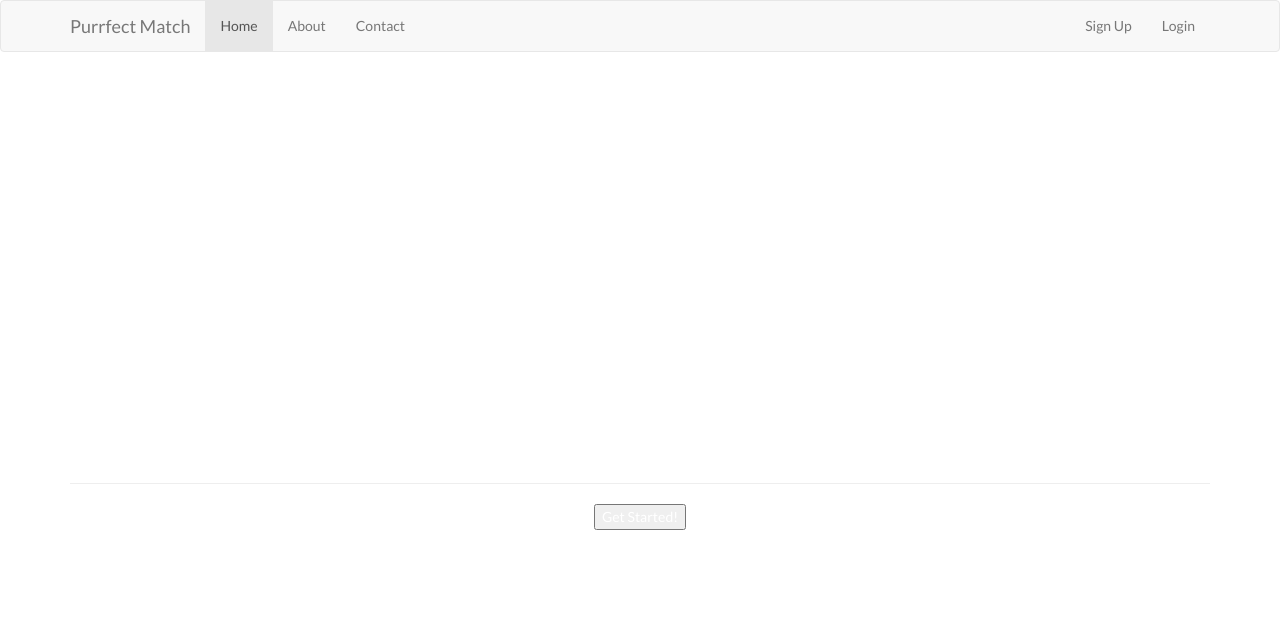
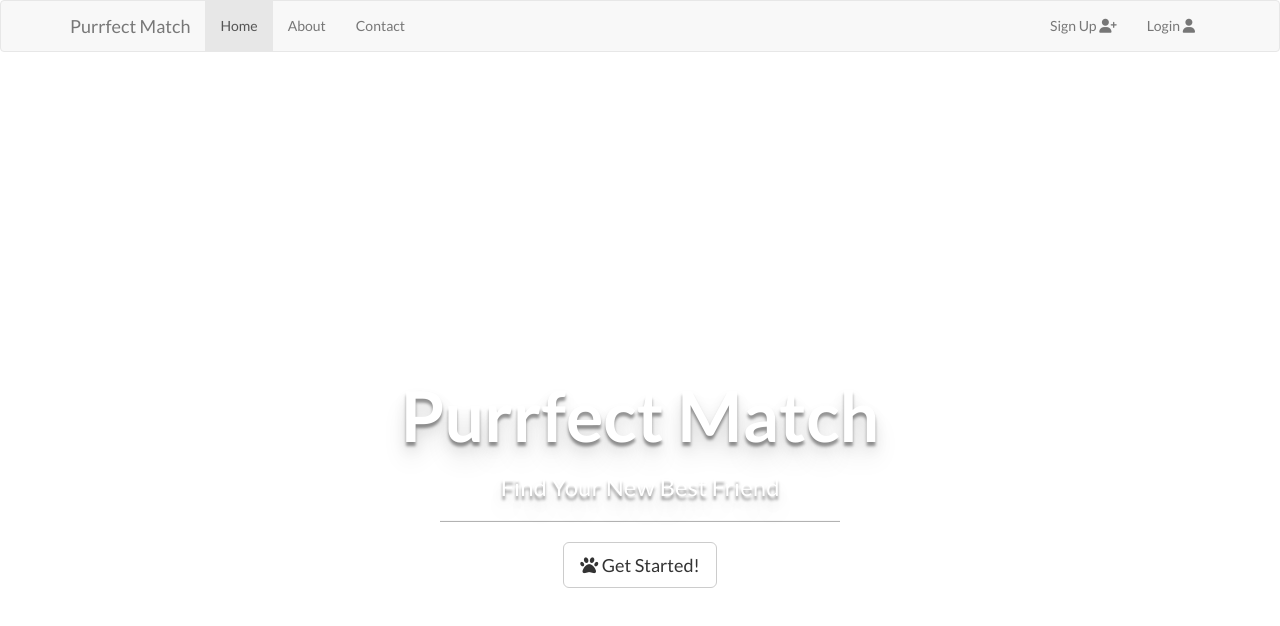
Before and after one commit to kate758/bootstrap_cats, a plain HTML site: page index.html in a window 1280 px wide. Drawn offline with nearby package versions, Linux system fonts and the light colour scheme.

Commit message:
Completed exercise

```diff
--- a/index.html
+++ b/index.html
@@ -11,9 +11,11 @@
     <!-- Bootstrap CDN : copied from https://www.bootstrapcdn.com/-->
     <link rel="stylesheet" type="text/css" href="https://maxcdn.bootstrapcdn.com/bootstrap/3.3.7/css/bootstrap.min.css">
     <!-- Javascript CDN : copied from https://www.bootstrapcdn.com/ -->
-    <link rel="stylesheet" type="text/javascript" href="https://maxcdn.bootstrapcdn.com/bootstrap/3.3.7/js/bootstrap.min.js">
+    <script src="https://maxcdn.bootstrapcdn.com/bootstrap/3.3.7/js/bootstrap.min.js" integrity="sha384-Tc5IQib027qvyjSMfHjOMaLkfuWVxZxUPnCJA7l2mCWNIpG9mGCD8wGNIcPD7Txa" crossorigin="anonymous"></script>
     <!--link to my stylesheet: comes after bootstrap, javascript, and jQuery-->
     <link rel="stylesheet" type="text/css" href="./style.css">
+    <!-- Font Awesome CDN -->
+    <script src="https://use.fontawesome.com/c0889cbc4a.js"></script>
 
   </head>
 
@@ -60,8 +62,8 @@
           <button type="submit" class="btn btn-default">Submit</button>
         </form> -->
         <ul class="nav navbar-nav navbar-right">
-          <li><a href="#">Sign Up</a></li>
-          <li><a href="#">Login</a></li>
+          <li><a href="#">Sign Up <i class="fa fa-user-plus" aria-hidden="true"></i></a></li> <!--Fronm Font Awesome-->
+          <li><a href="#">Login <i class="fa fa-user" aria-hidden="true"></i></a></li>
 
           <!-- <li class="dropdown">
             <a href="#" class="dropdown-toggle" data-toggle="dropdown" role="button" aria-haspopup="true" aria-expanded="false">Dropdown <span class="caret"></span></a>
@@ -87,7 +89,7 @@
             <h1>Purrfect Match</h1>
             <h3>Find Your New Best Friend</h3>
             <hr>
-            <button type="btn btn-default btn-lg" name="button">Get Started!</button> <!--bootstrap button-->
+            <button class="btn btn-default btn-lg" type="submit"><i class="fa fa-paw" aria-hidden="true"></i> Get Started!</button>    <!--bootstrap button-->
           </div> <!--content div-->
         </div> <!--column div-->
       </div> <!--row div-->
--- a/style.css
+++ b/style.css
@@ -1,4 +1,7 @@
 
+html {
+  height: 100% /* this stretches the HTML part of the page to fill it vertically, and resize picture to fit */
+}
 
 body {
   background-image: URL(./photo-1415369629372-26f2fe60c467.jpeg);
@@ -11,4 +14,18 @@ body {
 #content {   /*  this will align the center content */
   text-align: center;
   padding-top: 25%;  /* using a % instead of a pixel number makes it responsive */
+  text-shadow: 0px 4px 3px rgba(0,0,0,0.4), /* Multiple shadows, separated by comma. No space after rgba!*/
+                0px 8px 13px rgba(0,0,0,0.1),
+                0px 18px 23px rgba(0,0,0,0.1);
 }
+
+h1 {
+  font-weight: 700;
+  font-size: 5em;  /* 5 times biggr */
+}
+
+hr {
+  width: 400px;
+  border-top: 1px solid #f8f8f8;
+  border-bottom: 1px solid rgba(0, 0, 0, 0.3); /*-- Adds very slight transparent shadow */
+}
```
